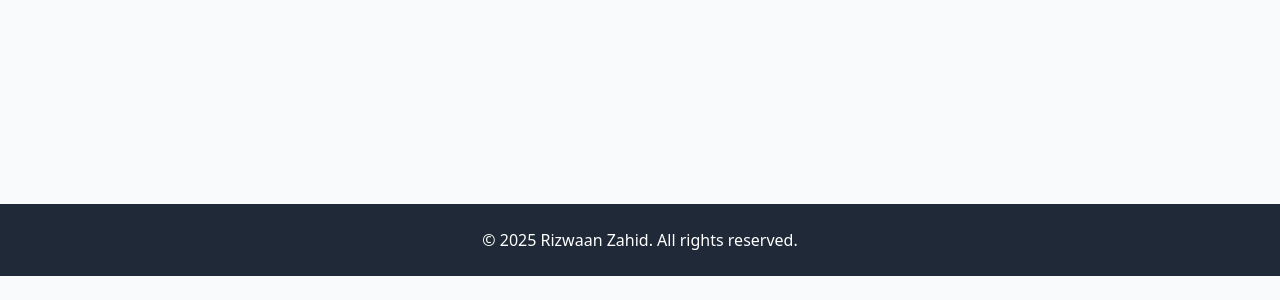
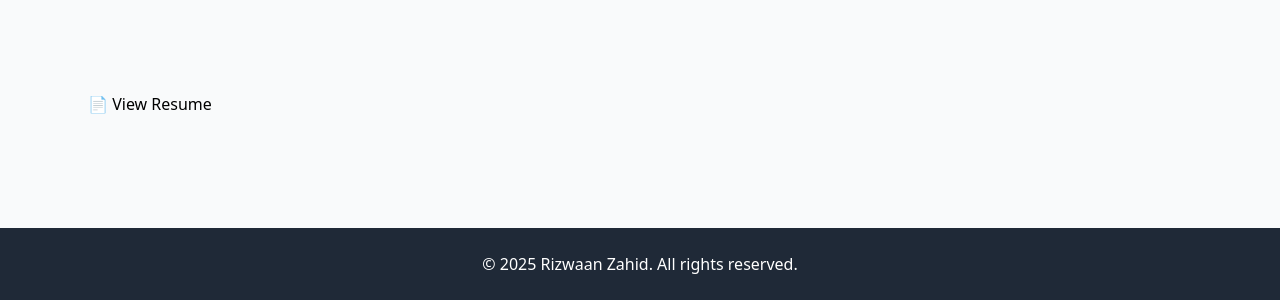
Before and after one commit to rizwaanzahid/DesignPortfolio, a plain HTML site: page index.html in a window 1280 px wide. Shown: the part 5151-5451 px from the top of the page. Before the commit the page ends 5427 px from the top, so only its background shows below. Drawn offline with nearby package versions, Linux system fonts and the light colour scheme; some packages are replaced by stand-ins of ours; a script that the page names is missing.

Commit message:
ahref resume

```diff
--- a/index.html
+++ b/index.html
@@ -218,6 +218,7 @@ Accessibility-first: Higher‑ed course designer applying Universal Design for L
         <p><a href="https://www.linkedin.com/in/rizwaan-zahid-636255295/" class="text-indigo-600 hover:underline" target="_blank">linkedin.com/in/rizwaan-zahid-636255295/</a></p>
       </div>
 <iframe src="Rizwaan Zahid - Design Resume.pdf" width="100%" height="800" style="border:none;"></iframe>
+    <a href="https://rizwaanzahid.github.io/DesignPortfolio/Rizwaan Zahid - Design Resume.pdf" target="_blank" rel="noopener noreferrer" class="btn btn-primary">📄 View Resume</a>
 
 
     </section>
```
